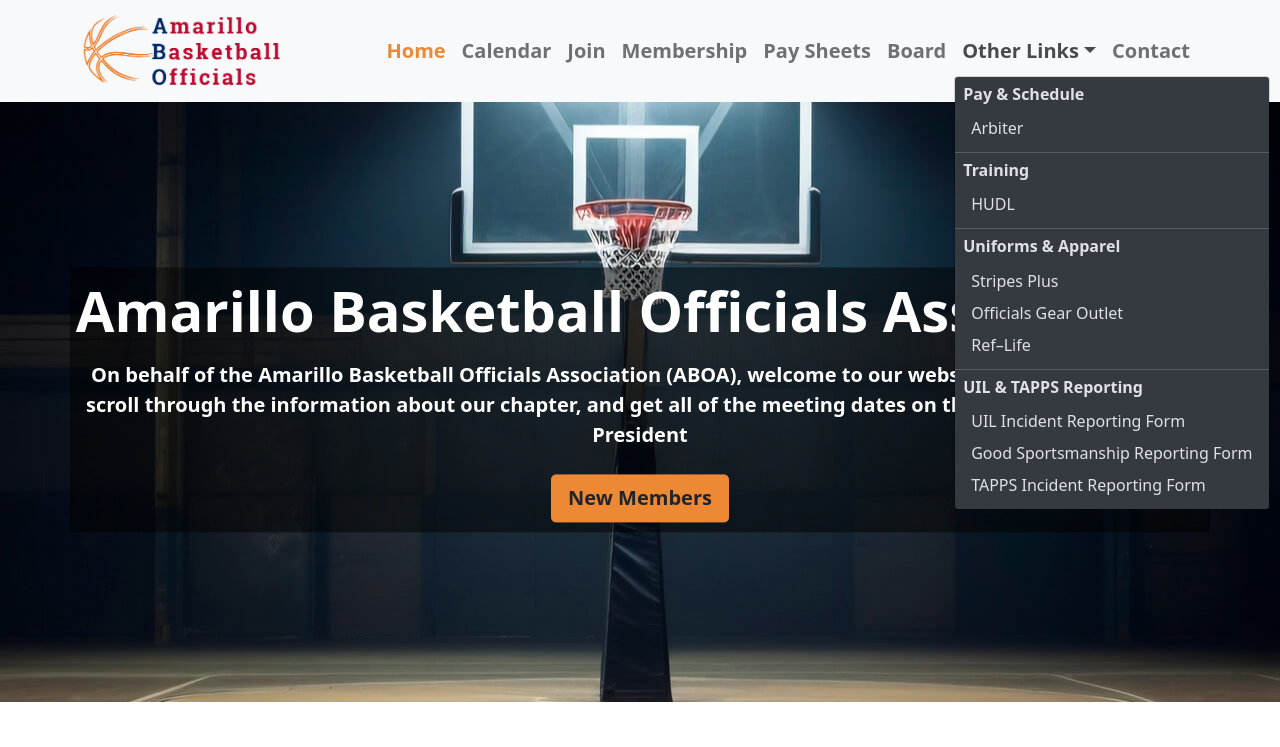
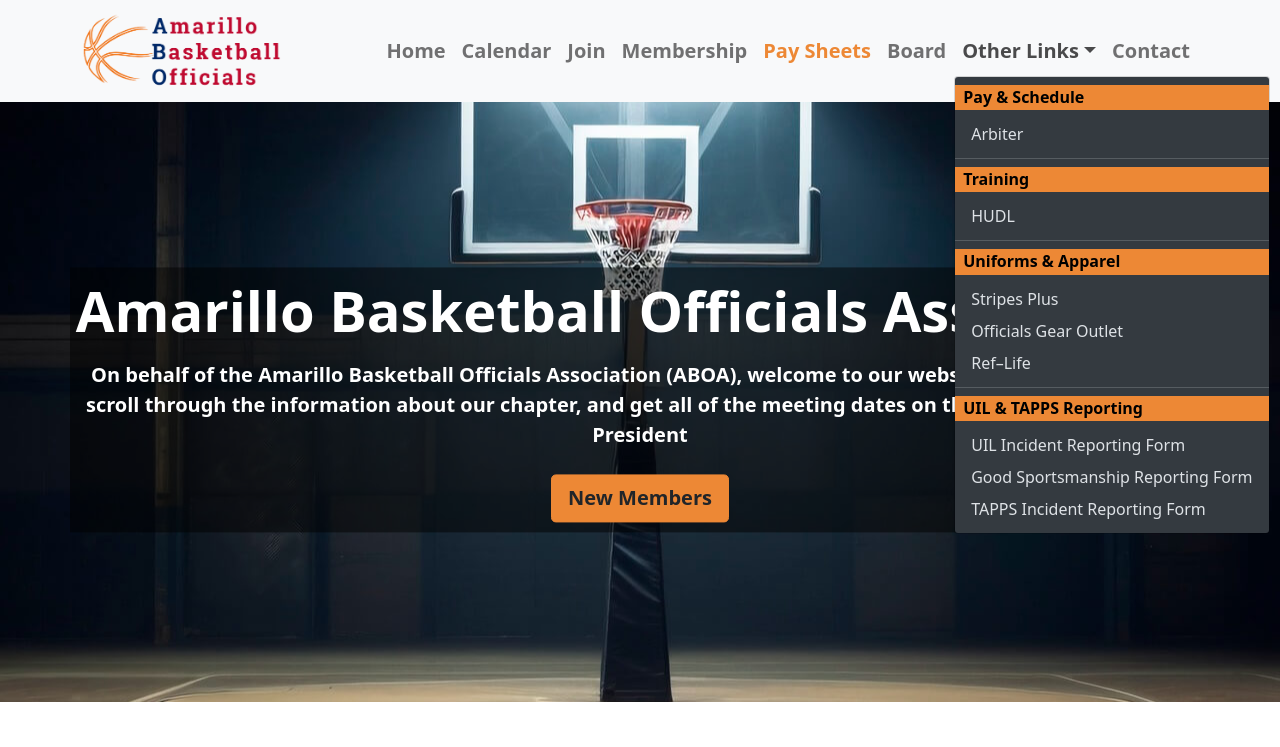
Before and after one commit to armyvet83/abo.github.io, a plain HTML site: page index.html in a window 1280 px wide. Both pictures are taken after a click on the button "Other Links". Shown: the top 747 px of the page. Drawn offline with nearby package versions, Linux system fonts and the light colour scheme.

Commit message:
Update index.html
updated navigation

```diff
--- a/index.html
+++ b/index.html
@@ -17,11 +17,11 @@
             </button>
             <div class="collapse navbar-collapse" id="navbarNav">
                 <ul class="navbar-nav ms-auto fw-bold fs-5">
-                    <li class="nav-item"><a class="nav-link abo-active" href="index.html#home">Home</a></li>
+                    <li class="nav-item"><a class="nav-link " href="index.html#home">Home</a></li>
                     <li class="nav-item"><a class="nav-link " href="calendar.html">Calendar</a></li>
                     <li class="nav-item"><a class="nav-link " href="join.html">Join</a></li>
                     <li class="nav-item"><a class="nav-link " href="membership.html">Membership</a></li>
-                    <li class="nav-item"><a class="nav-link " href="pay.html">Pay Sheets</a></li>
+                    <li class="nav-item"><a class="nav-link abo-active" href="pay.html">Pay Sheets</a></li>
                     <li class="nav-item"><a class="nav-link " href="board.html">Board</a></li>
                     <button class="navbar-toggler" type="button" data-bs-toggle="collapse" data-bs-target="#navbarNavDarkDropdown" aria-controls="navbarNavDarkDropdown" aria-expanded="false" aria-label="Toggle navigation">
                     <span class="navbar-toggler-icon"></span>
@@ -31,18 +31,18 @@
                             <li class="nav-item dropdown">
                                 <a class="nav-link dropdown-toggle" href="#" id="navbarDarkDropdownMenuLink" role="button" data-bs-toggle="dropdown" aria-expanded="false">Other Links</a>
                                 <ul class="dropdown-menu dropdown-menu-dark" aria-labelledby="navbarDarkDropdownMenuLink">
-                                    <p class="h6 fw-bolder ps-2">Pay &amp; Schedule</p>
+                                    <p class="h6 fw-bolder dropdown-section ps-2">Pay &amp; Schedule</p>
                                     <li><a class="dropdown-item" href="https://www.google.com/url?sa=t&rct=j&q=&esrc=s&source=web&cd=&ved=2ahUKEwjAyMbblLeQAxX54MkDHYZzH_AQFnoECB4QAQ&url=https%3A%2F%2Fwww.arbitersports.com%2Fsign-in&usg=AOvVaw28E3vjYh7UfbwgffODPP3F&opi=89978449" target="_blank">Arbiter</a></li>
                                     <li><hr class="dropdown-divider"></li>
-                                    <p class="h6 fw-bolder ps-2">Training</p>
+                                    <p class="h6 fw-bolder dropdown-section ps-2">Training</p>
                                     <li><a class="dropdown-item" href="https://www.hudl.com" target="_blank">HUDL</a></li>
                                     <li><hr class="dropdown-divider"></li>
-                                    <p class="h6 fw-bolder ps-2">Uniforms &amp; Apparel</p>
+                                    <p class="h6 fw-bolder dropdown-section ps-2">Uniforms &amp; Apparel</p>
                                     <li><a class="dropdown-item" href="https://www.stripesplus.com" target="_blank">Stripes Plus</a></li>
                                     <li><a href="https://officialsgearoutlet.com" target="_blank" class="dropdown-item">Officials Gear Outlet</a></li>
                                     <li><a href="https://www.iamreflife.com" class="dropdown-item">Ref&ndash;Life</a></li>
                                     <li><hr class="dropdown-divider"></li>
-                                    <p class="h6 fw-bolder ps-2">UIL &amp; TAPPS Reporting</p>
+                                    <p class="h6 fw-bolder dropdown-section ps-2">UIL &amp; TAPPS Reporting</p>
                                     <li><a href="https://app.smartsheet.com/b/form/0196f8932b9b75c080ce25e32faf67d1" target="_blank" class="dropdown-item">UIL Incident Reporting Form</a></li>
                                     <li><a href="https://www.uiltexas.org/machform/view.php?id=950916" target="_blank" class="dropdown-item">Good Sportsmanship Reporting Form</a></li>
                                     <li><a href="https://tapps.biz/athletics/officials" target="_blank" class="dropdown-item">TAPPS Incident Reporting Form</a></li>
```
